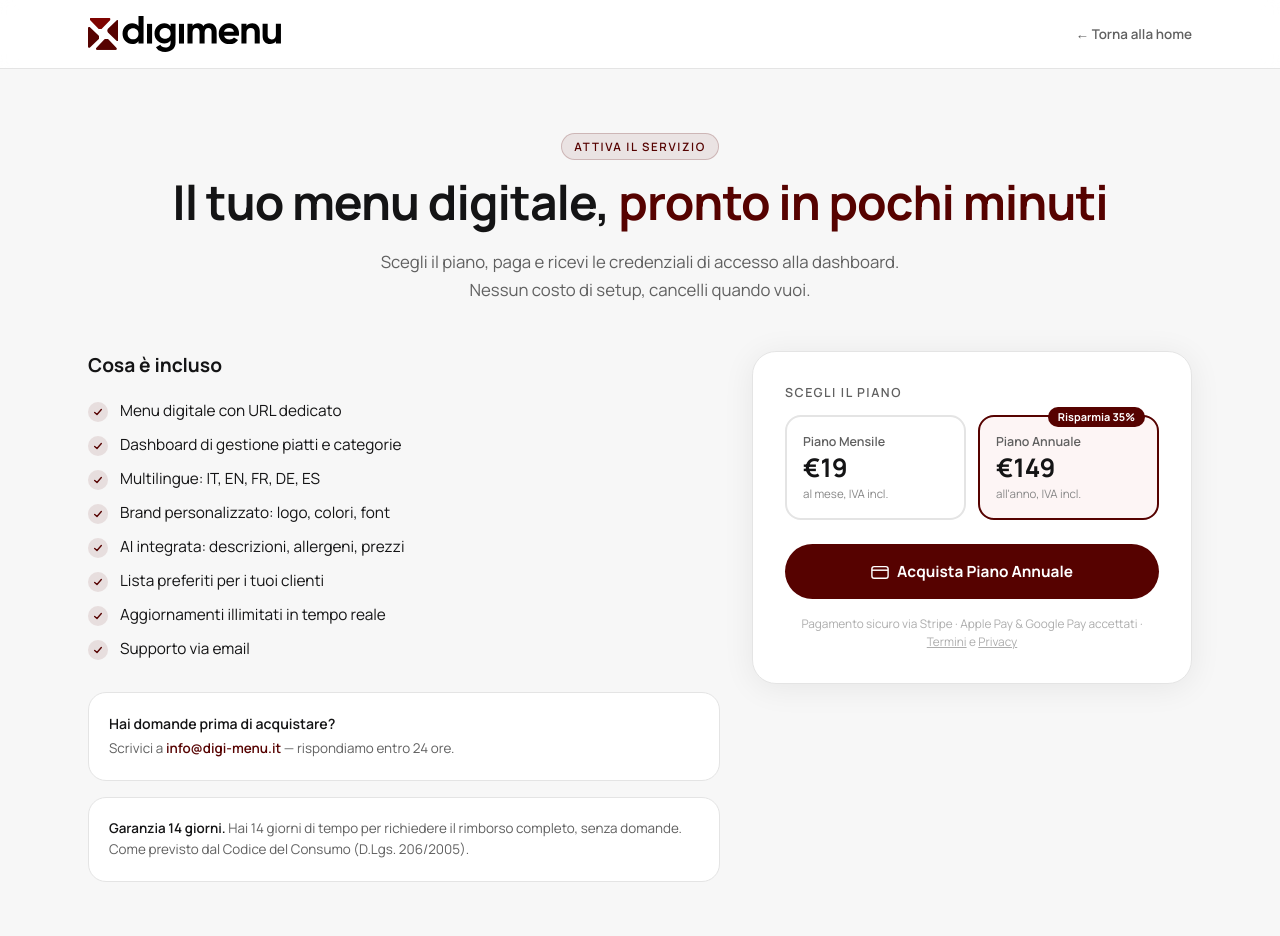
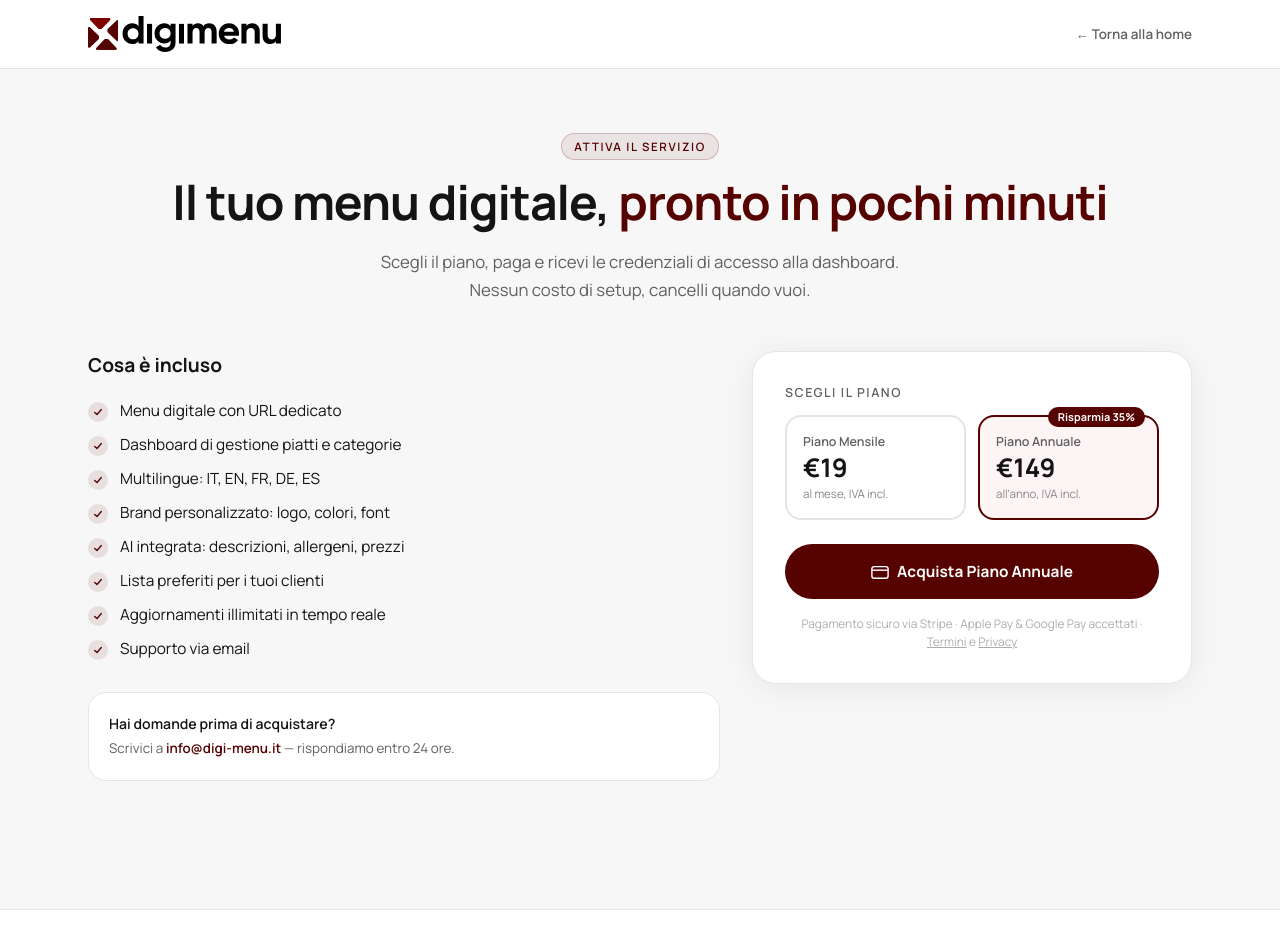
Before and after one commit to salvanastasia/digimenu, a Next.js app: page /attiva in a window 1280 px wide. Shown: the top 936 px of the page. Built offline with nearby package versions, Linux system fonts and the light colour scheme; a web font is replaced by a local one.

Commit message:
rimossa garanzia 14 giori

```diff
--- a/src/app/attiva/page.tsx
+++ b/src/app/attiva/page.tsx
@@ -100,16 +100,6 @@ export default function AttivaPage() {
                 — rispondiamo entro 24 ore.
               </p>
             </div>
-
-            <div className="mt-4 rounded-[18px] border border-[#e4e4e4] bg-white p-5">
-              <p className="text-[0.84rem] leading-relaxed text-[#606060]">
-                <span className="font-semibold text-[#141415]">
-                  Garanzia 14 giorni.
-                </span>{" "}
-                Hai 14 giorni di tempo per richiedere il rimborso completo, senza
-                domande. Come previsto dal Codice del Consumo (D.Lgs. 206/2005).
-              </p>
-            </div>
           </div>
 
           {/* Right: checkout */}
```
